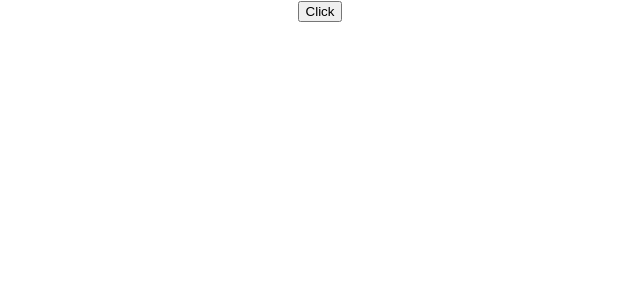
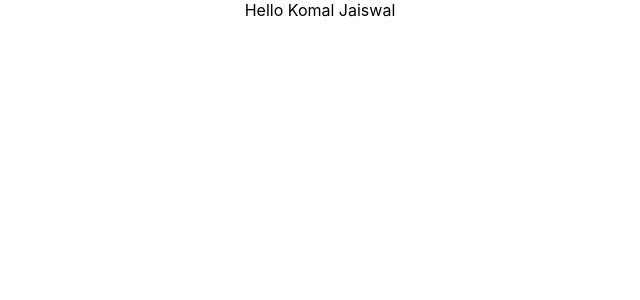
Before and after one commit to komal-jaiswal/ReactJS, a React (Create React App) app: page / in a window 1280 px wide. Shown: the top 300 px of the page, without its empty margins (320-960 px from the left). Built offline with nearby package versions, Linux system fonts and the light colour scheme.

Commit message:
conditional operator if else

```diff
--- a/src/App.js
+++ b/src/App.js
@@ -10,13 +10,15 @@ import FunctionClick from './components/FunctionClick';
 import ClassClick from './components/ClassClick'
 import EventBinding from './components/EventBinding'
 import ParentComponent from './components/ParentComponent';
+import UserGreeting from './components/UserGreeting';
 
 
 function App() {
   return (
     <div className="App">
-      <ParentComponent></ParentComponent>
-      {/* <FunctionClick></FunctionClick>
+      <UserGreeting></UserGreeting>
+      {/*<ParentComponent></ParentComponent>
+       <FunctionClick></FunctionClick>
        <Message></Message>
       <Counter></Counter>
       <ClassClick></ClassClick>
--- a/src/components/ChildComponent.js
+++ b/src/components/ChildComponent.js
@@ -4,7 +4,7 @@ function ChildComponent(props){
 
     return(
         <div>
-            <button onClick={props.handler}>Click</button>
+            <button onClick={()=>props.handler('child')}>Click</button>
         </div>
     )
 }
--- a/src/components/ParentComponent.js
+++ b/src/components/ParentComponent.js
@@ -9,8 +9,8 @@ class ParentComponent extends Component {
         }
        this.clickHandler=this.clickHandler.bind(this)
     }
-    clickHandler() {
-        alert(this.state.greet)
+    clickHandler(childName) {
+        alert(`Hello ${this.state.greet} from ${childName}`)
     }
 
     render() {
--- /dev/null
+++ b/src/components/UserGreeting.js
@@ -0,0 +1,31 @@
+import React, { Component } from 'react'
+class UserGreeting extends Component {
+    constructor(props) {
+        super(props)
+        this.state = {
+            isLoggedin: true
+        }
+    }
+    render() {
+        //the fourth approach is short circut operator
+        return this.state.isLoggedin && <div>Hello Komal Jaiswal</div>
+        //the third approach is using ternaary operator
+        //return this.state.isLoggedin ? <div>Hello Komal</div> : <div>Hello Guest</div>
+        //this is element varriable approach
+        // let message;
+        // if(this.state.isLoggedin){
+        //     message=<div>Hello Komal</div>
+        // }else{
+        //     message=<div>Hello Guest</div>
+        // }
+        // return <div>{message}</div>
+        //this first approach for rendering the data
+        // if (this.state.isLoggedin) {
+        //     return <div>Hello Komal</div>
+        // } else {
+        //    return+
+        //     <div>Hello Guest</div>
+        // }
+    }
+}
+export default UserGreeting
```
